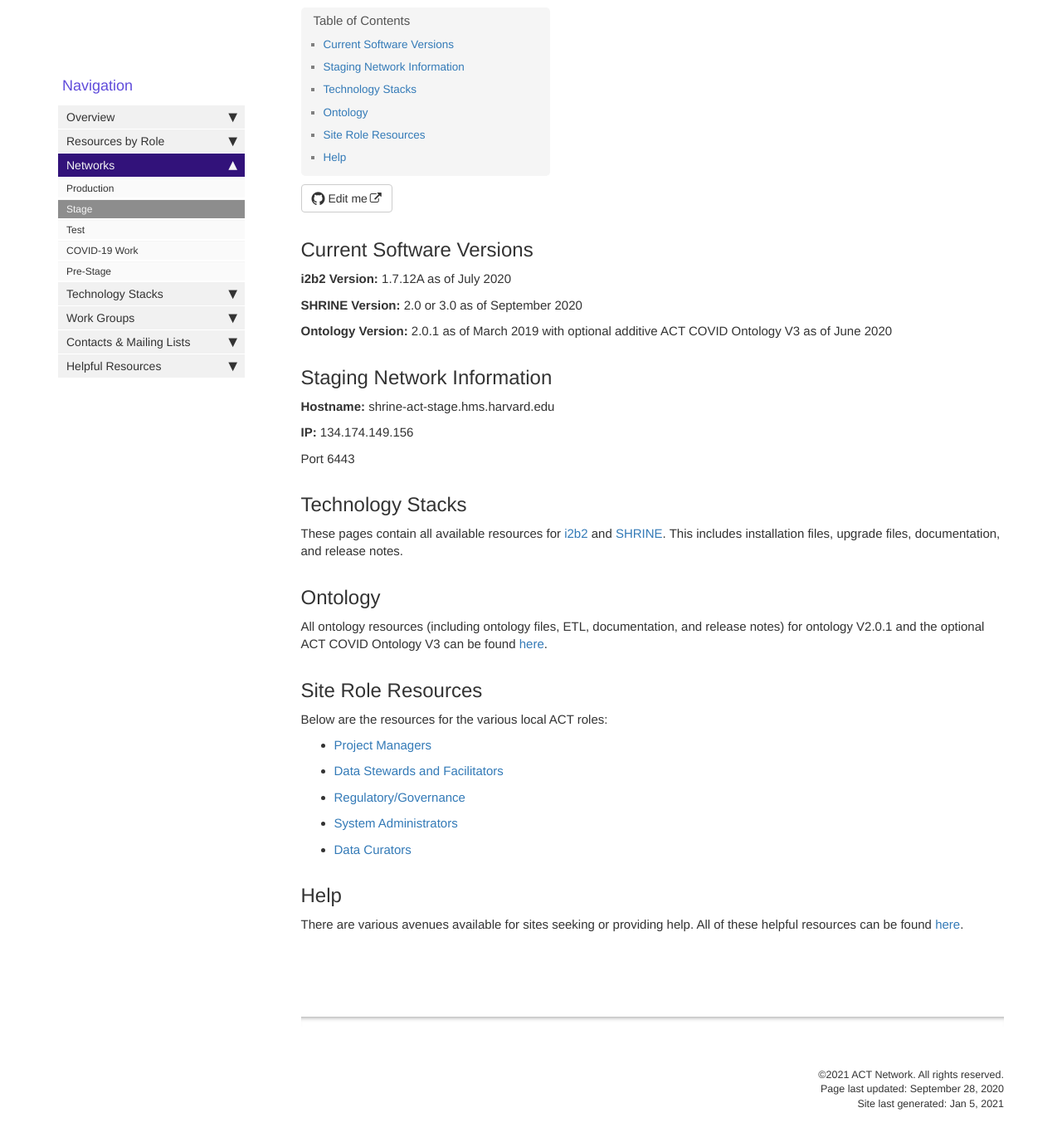
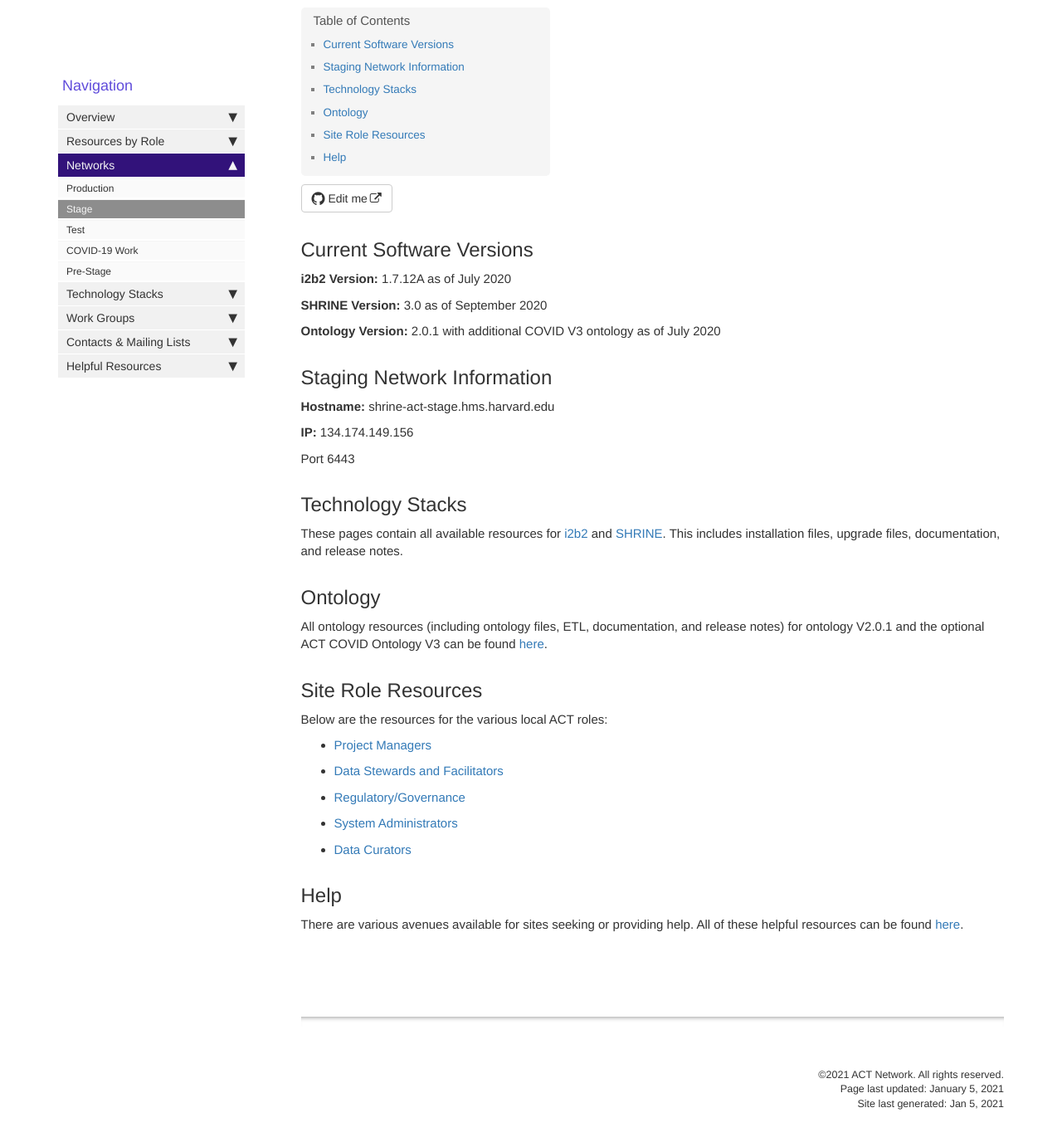
Before and after one commit to dbmi-pitt/ACT-Network, a Jekyll site: the page built from pages/mydoc/stage.md, in a window 1280 px wide and 1400 px high, scrolled down 207 px. Shown: the top 1376 px of the window at 83% size. Built offline with Jekyll 4.4.1, drawn with Linux system fonts in a browser that asks for light colours; comment, search, counter and statistics services are not loaded.

Commit message:
Update stage.md

```diff
--- a/pages/mydoc/stage.md
+++ b/pages/mydoc/stage.md
@@ -1,7 +1,7 @@
 ---
 title: Stage Tier Resources
 keywords: stage
-last_updated: September 28, 2020
+last_updated: January 5, 2021
 summary: "Below is the most up-to-date information regarding current software, network, and technology requirements for sites with a Staging node."
 sidebar: mydoc_sidebar
 permalink: stage.html
@@ -11,9 +11,9 @@ folder: mydoc
 ## Current Software Versions
 **i2b2 Version:** 1.7.12A as of July 2020
 
-**SHRINE Version:** 2.0 or 3.0 as of September 2020
+**SHRINE Version:** 3.0 as of September 2020
 
-**Ontology Version:** 2.0.1 as of March 2019 with optional additive ACT COVID Ontology V3 as of June 2020
+**Ontology Version:** 2.0.1 with additional COVID V3 ontology as of July 2020
 
 
 ## Staging Network Information
```
